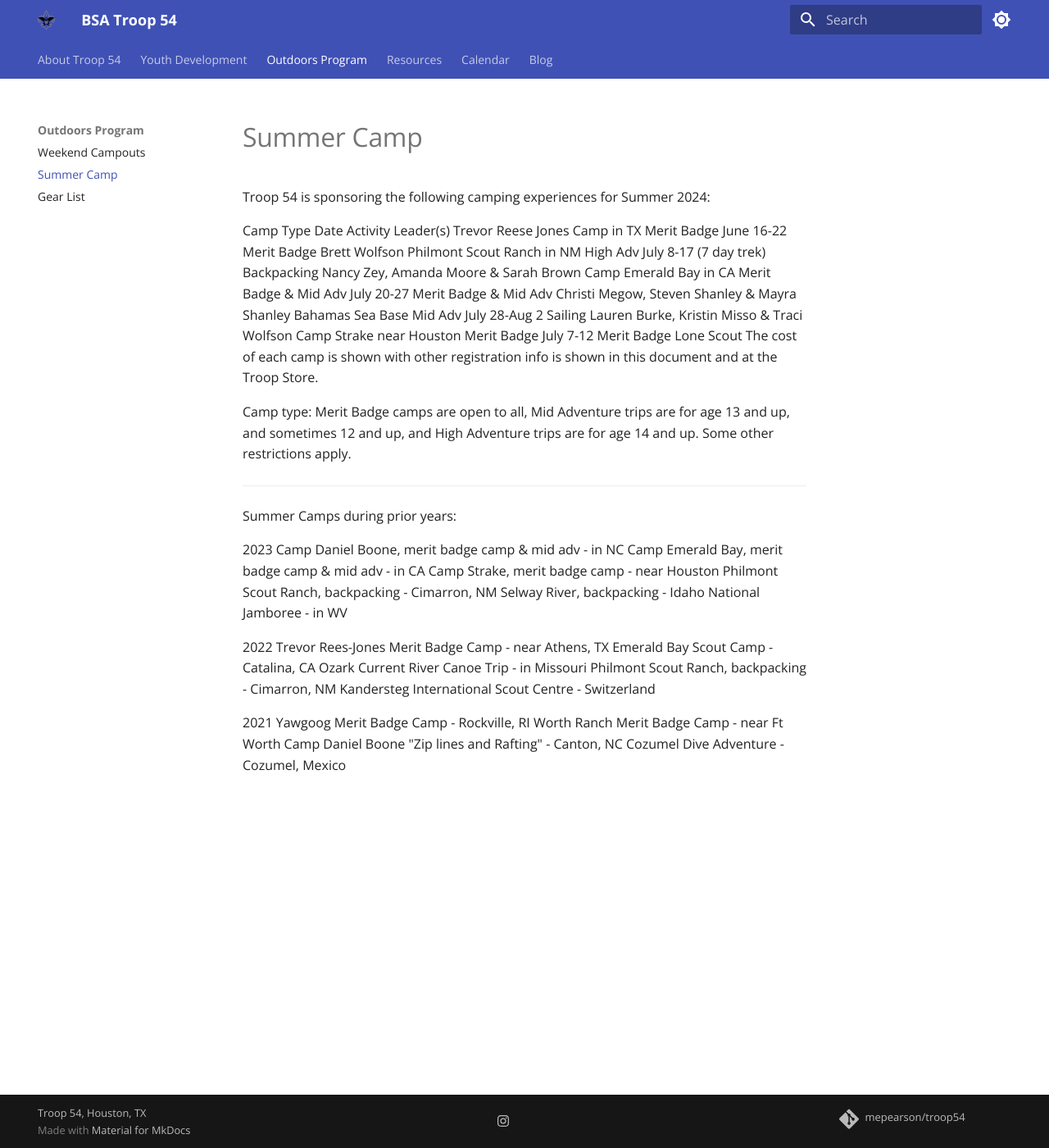
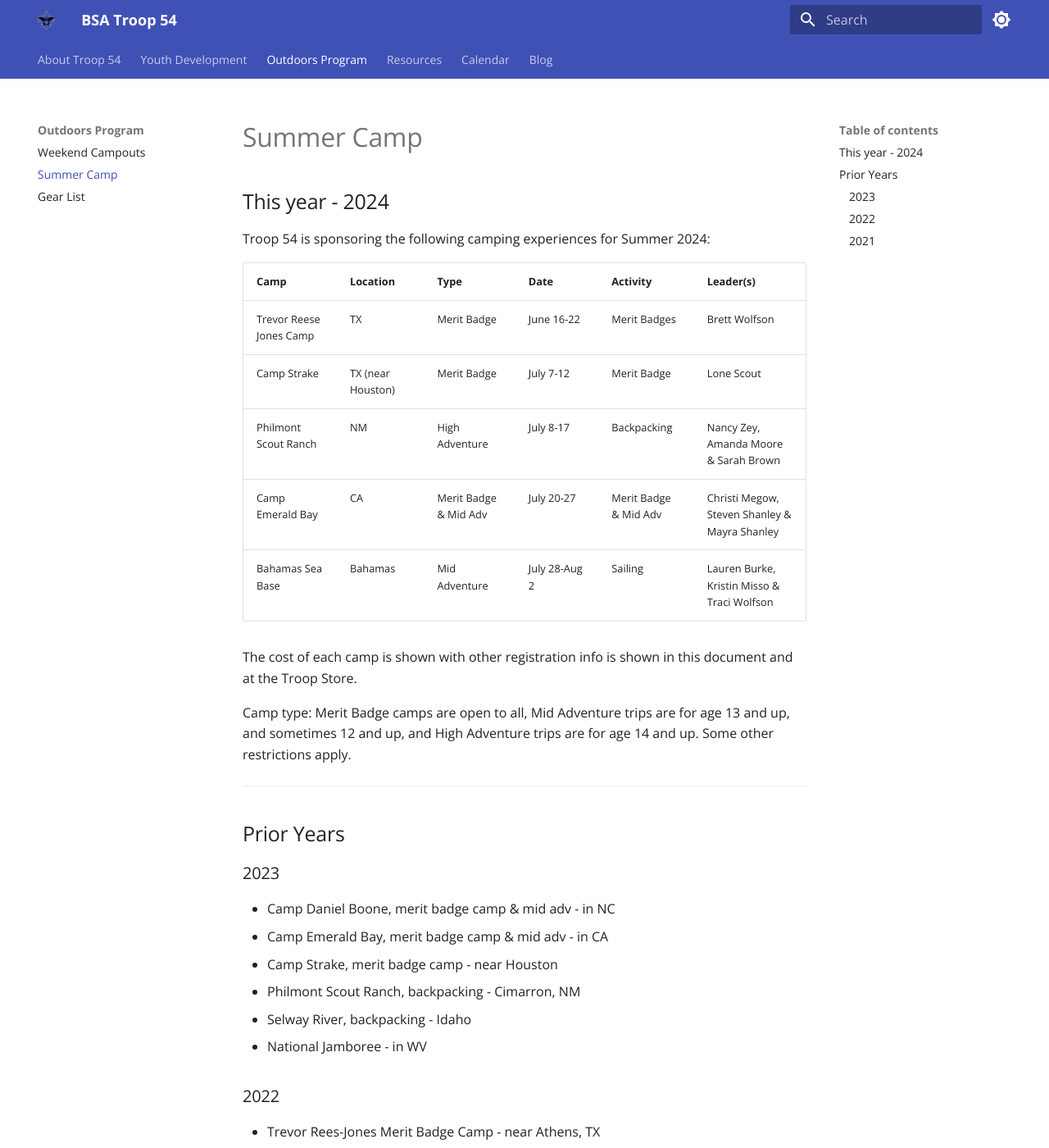
Before and after one commit to mepearson/troop54, an MkDocs documentation site: the page built from docs/camping/summer.md, in a window 1280 px wide and 1400 px high. Shown: the whole window at 82% size. Built offline with MkDocs 1.6.1 and Material for MkDocs 9.7.7, drawn with Linux system fonts in a browser that asks for light colours; comment, search, counter and statistics services are not loaded; some of the changed text lies outside the part shown.

Commit message:
Update Summer camp page

```diff
--- a/docs/camping/summer.md
+++ b/docs/camping/summer.md
@@ -1,24 +1,17 @@
 # Summer Camp
+
+## This year - 2024
 Troop 54 is sponsoring the following camping experiences for Summer 2024:
 
-Camp	Type	Date	Activity	Leader(s)
-Trevor Reese Jones Camp
-    in TX	Merit Badge	June 16-22	Merit Badge	Brett Wolfson
-Philmont Scout Ranch
-    in NM	High Adv	July 8-17
-(7 day trek)	Backpacking	Nancy Zey, Amanda Moore
-  & Sarah Brown
-Camp Emerald Bay
-    in CA	Merit Badge
-  & Mid Adv	July 20-27	Merit Badge
-  & Mid Adv	Christi Megow, Steven Shanley
-  & Mayra Shanley
-Bahamas Sea Base
-   	Mid Adv	July 28-Aug 2	Sailing	Lauren Burke, Kristin Misso
-  & Traci Wolfson
-Camp Strake
-    near Houston	Merit Badge	July 7-12
-Merit Badge	Lone Scout
+|Camp	|Location |Type |	Date |	Activity |	Leader(s) |
+| --- | ---| --- | --- | --- | --- |
+|Trevor Reese Jones Camp | TX	|Merit Badge|	June 16-22|	Merit Badges|	Brett Wolfson |
+| Camp Strake | TX (near Houston) |	Merit Badge | July 7-12 | Merit Badge	| Lone Scout |
+| Philmont Scout Ranch | NM	| High Adventure |	July 8-17  |	Backpacking	| Nancy Zey, Amanda Moore  & Sarah Brown|
+| Camp Emerald Bay | CA |	Merit Badge & Mid Adv |	July 20-27 |	Merit Badge   & Mid Adv |	Christi Megow, Steven Shanley & Mayra Shanley|
+| Bahamas Sea Base | Bahamas | Mid Adventure|	July 28-Aug 2 |	Sailing	| Lauren Burke, Kristin Misso  & Traci Wolfson |
+
+
 The cost of each camp is shown with other registration info is shown in this document and at the Troop Store.
 
 Camp type:  Merit Badge camps are open to all, Mid Adventure trips are for age 13 and up, and sometimes 12 and up,
@@ -27,26 +20,25 @@ Camp type:  Merit Badge camps are open to all, Mid Adventure trips are for age 1
 
 
 ------
+## Prior Years
 
-Summer Camps during prior years:
+### 2023
+- Camp Daniel Boone, merit badge camp & mid adv - in NC
+- Camp Emerald Bay, merit badge camp & mid adv - in CA
+- Camp Strake, merit badge camp - near Houston
+-  Philmont Scout Ranch, backpacking - Cimarron, NM
+-   Selway River, backpacking - Idaho
+-   National Jamboree - in WV
 
-2023
-    Camp Daniel Boone, merit badge camp & mid adv - in NC
-    Camp Emerald Bay, merit badge camp & mid adv - in CA
-    Camp Strake, merit badge camp - near Houston
-    Philmont Scout Ranch, backpacking - Cimarron, NM
-    Selway River, backpacking - Idaho
-    National Jamboree - in WV
+### 2022
+-   Trevor Rees-Jones Merit Badge Camp - near Athens, TX
+-   Emerald Bay Scout Camp - Catalina, CA
+-   Ozark Current River Canoe Trip - in Missouri
+-   Philmont Scout Ranch, backpacking - Cimarron, NM
+-   Kandersteg International Scout Centre - Switzerland
 
-2022
-    Trevor Rees-Jones Merit Badge Camp - near Athens, TX
-    Emerald Bay Scout Camp - Catalina, CA
-    Ozark Current River Canoe Trip - in Missouri
-    Philmont Scout Ranch, backpacking - Cimarron, NM
-    Kandersteg International Scout Centre - Switzerland
-
-2021
-    Yawgoog Merit Badge Camp - Rockville, RI
-    Worth Ranch Merit Badge Camp - near Ft Worth
-    Camp Daniel Boone "Zip lines and Rafting" - Canton, NC
-    Cozumel Dive Adventure - Cozumel, Mexico
+### 2021
+-   Yawgoog Merit Badge Camp - Rockville, RI
+-   Worth Ranch Merit Badge Camp - near Ft Worth
+-   Camp Daniel Boone "Zip lines and Rafting" - Canton, NC
+-   Cozumel Dive Adventure - Cozumel, Mexico
```
